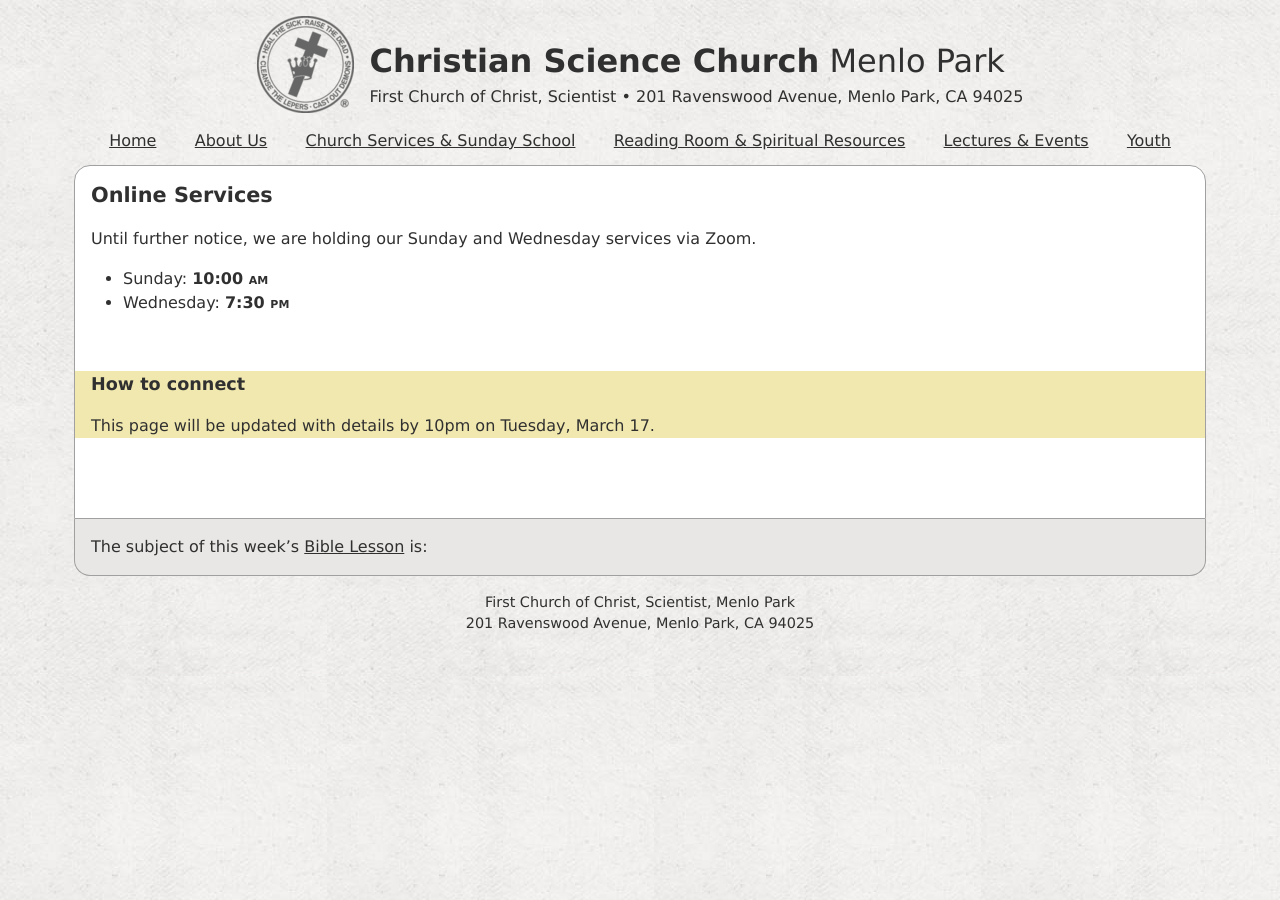
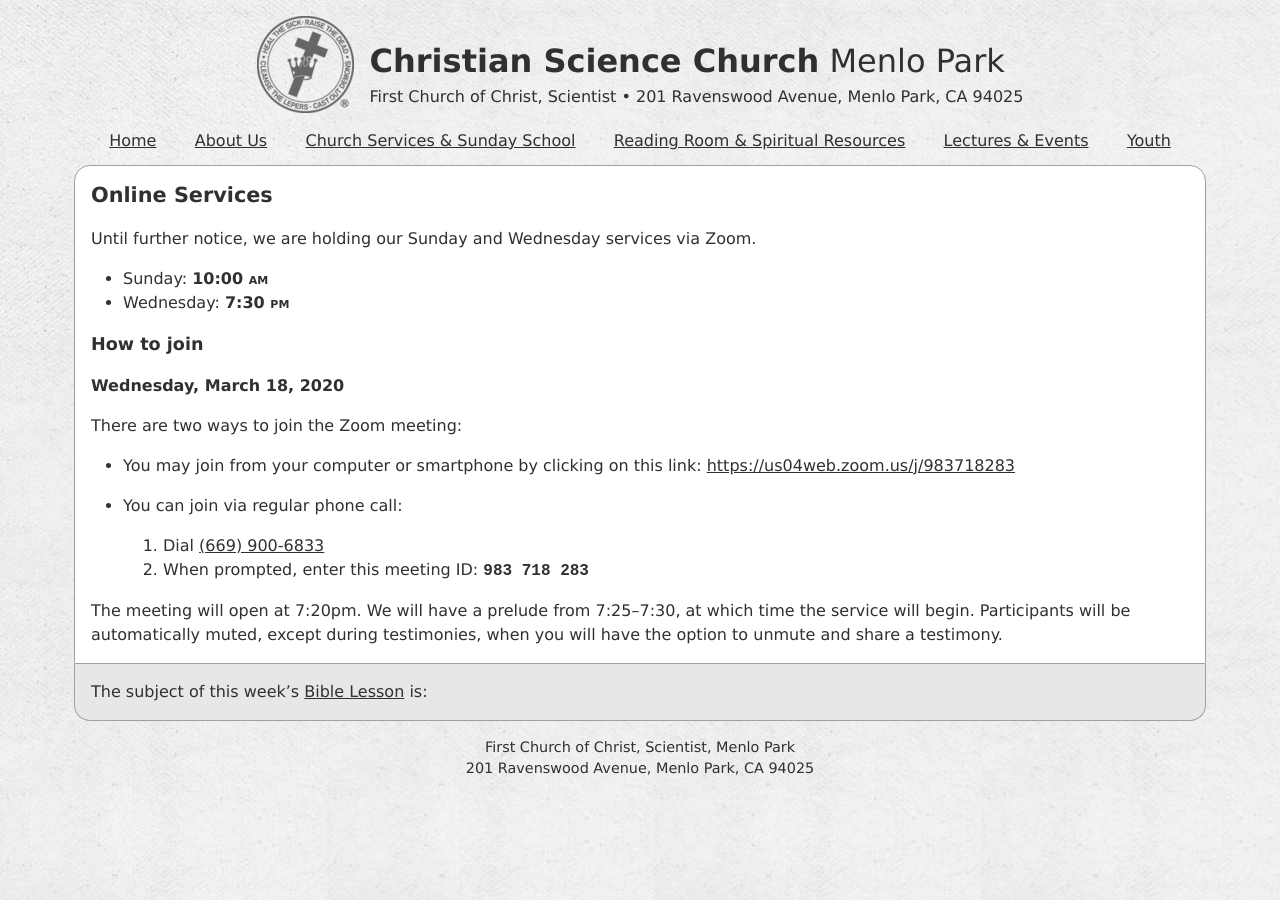
Before and after one commit to kalgynirae/csmenlopark, a Jekyll site: the page built from pages/online-services.md, in a window 1280 px wide. Built offline with Jekyll 4.4.1, drawn with Linux system fonts in a browser that asks for light colours; nearby versions of some CDN libraries; our own code applies the rules of GitHub Pages for plain Markdown files.

Commit message:
Add instructions for joining the Zoom meeting

```diff
--- a/pages/online-services.md
+++ b/pages/online-services.md
@@ -12,17 +12,21 @@
 * Sunday: <time datetime="10:00">10:00 am</time>
 * Wednesday: <time datetime="19:30">7:30 pm</time>
 
-<br>
+## How to join
 
-<div class="highlight-box" markdown="1">
+### Wednesday, March 18, 2020
 
-## How to connect
+There are two ways to join the Zoom meeting:
 
-This page will be updated with details by 10pm on Tuesday, March 17.
+* You may join from your computer or smartphone by clicking on this link: <a href="https://us04web.zoom.us/j/983718283" rel="external" target="_blank">https://us04web.zoom.us/j/983718283</a>
 
-</div>
+* You can join via regular phone call:
+  1. Dial <a href="tel:+16699006833">(669) 900-6833</a>
+  2. When prompted, enter this meeting ID: **`983 718 283`**
 
-<br>
-<br>
+The meeting will open at 7:20pm.  We will have a prelude from 7:25–7:30, at
+which time the service will begin.  Participants will be automatically muted,
+except during testimonies, when you will have the option to unmute and share a
+testimony.
 
 </section>
```
